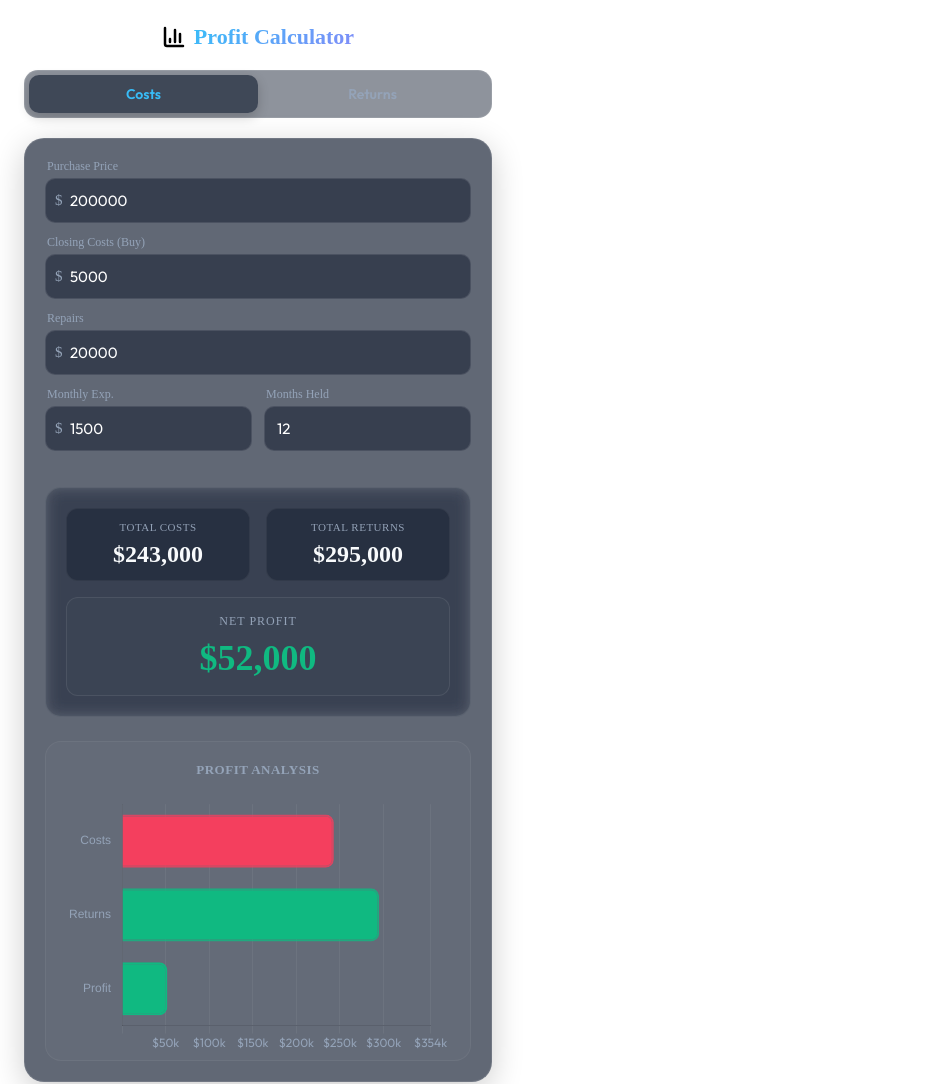
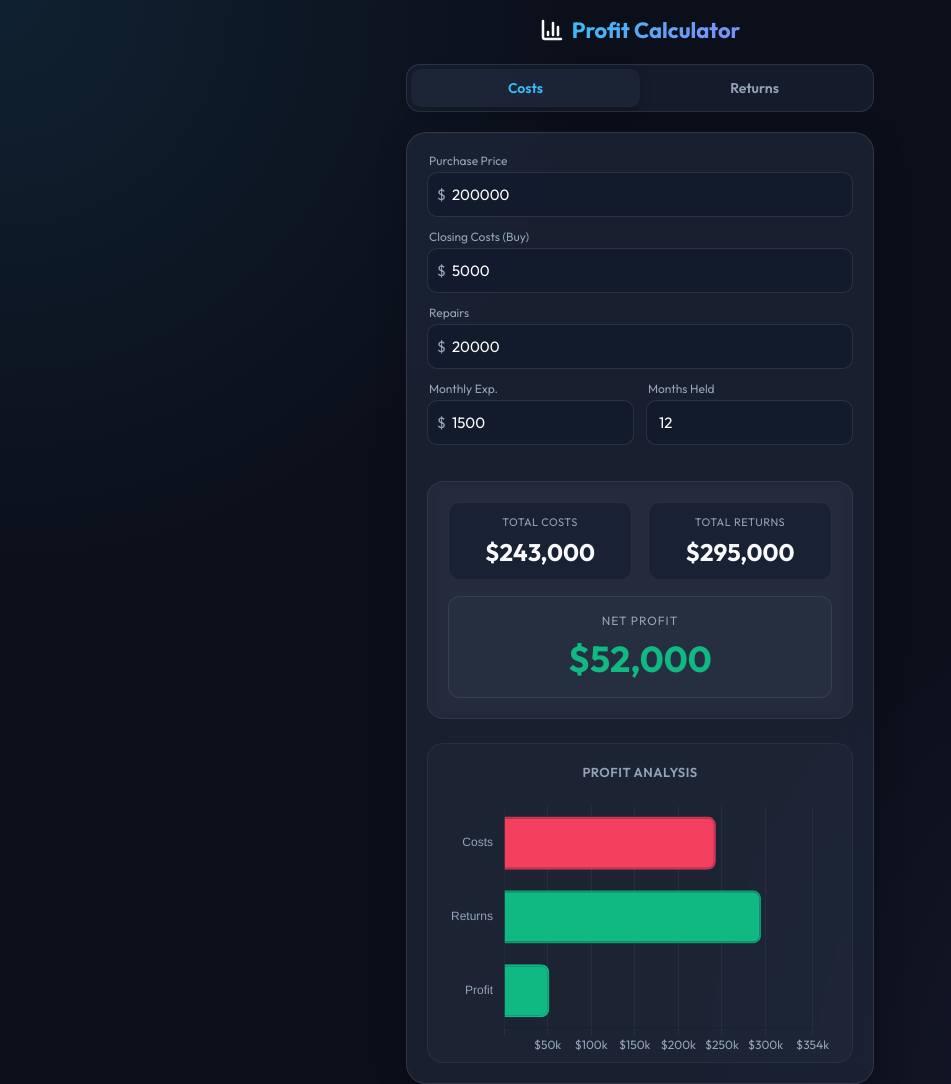
Before and after one commit to dragonflyinmypool/Cal, a website: page index.html in a window 1280 px wide. Shown: the top 1084 px of the page, without its empty margins (0-951 px from the left). Drawn offline with nearby package versions, Linux system fonts and the light colour scheme.

Commit message:
Fix CSS typo in body selector

```diff
--- a/index.html
+++ b/index.html
@@ -29,7 +29,7 @@
             -webkit-tap-highlight-color: transparent;
         }
 
-        æ body {
+        body {
             margin: 0;
             padding: 0;
             font-family: 'Outfit', sans-serif;
```
